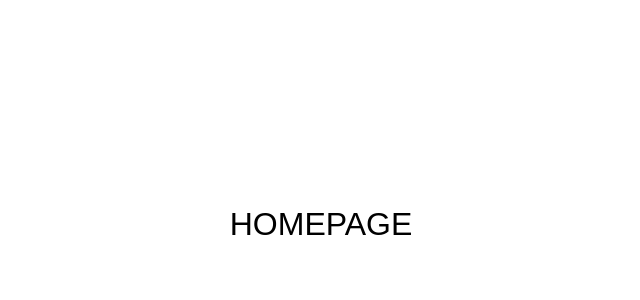
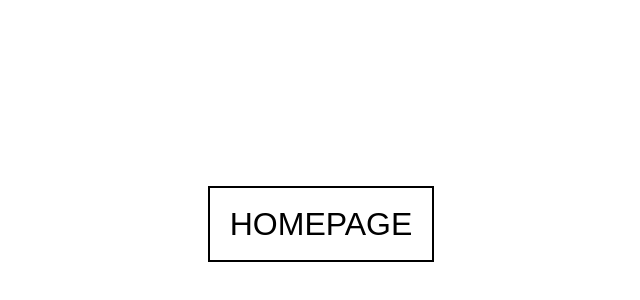
Before and after one commit to rileymcmaster/Food-Feed, a React (Create React App) app in the folder client/: page / in a window 1280 px wide. Shown: the part 176-476 px from the top of the page, without its empty margins (319-959 px from the left). Built offline with nearby package versions, Linux system fonts and the light colour scheme.

Commit message:
Homepage

```diff
--- a/client/src/Components/HomePage.js
+++ b/client/src/Components/HomePage.js
@@ -13,6 +13,10 @@ const HomePage = () => {
 const Title = styled.div`
   font-size: 2rem;
   margin: auto;
+
+  border: 2px solid black;
+  padding: 20px;
+  text-align: center;
 `;
 
 export default HomePage;
```
